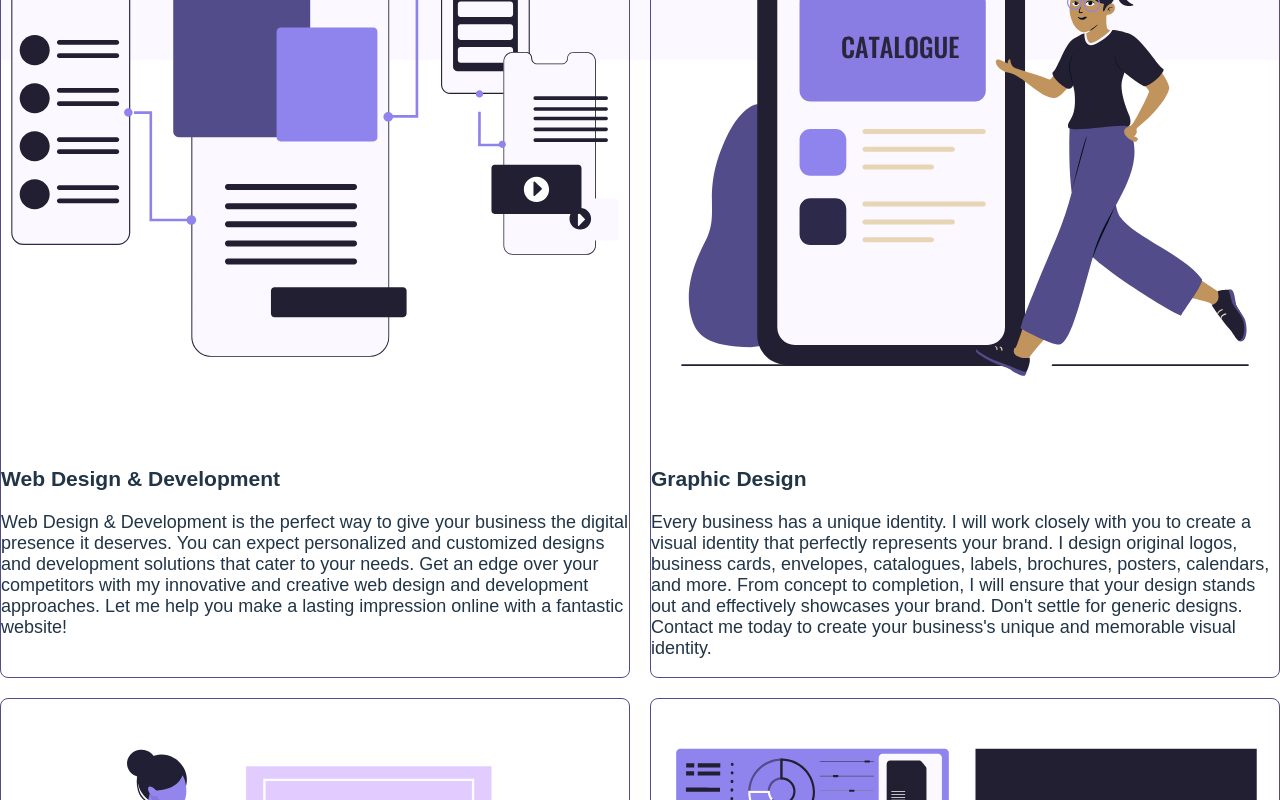
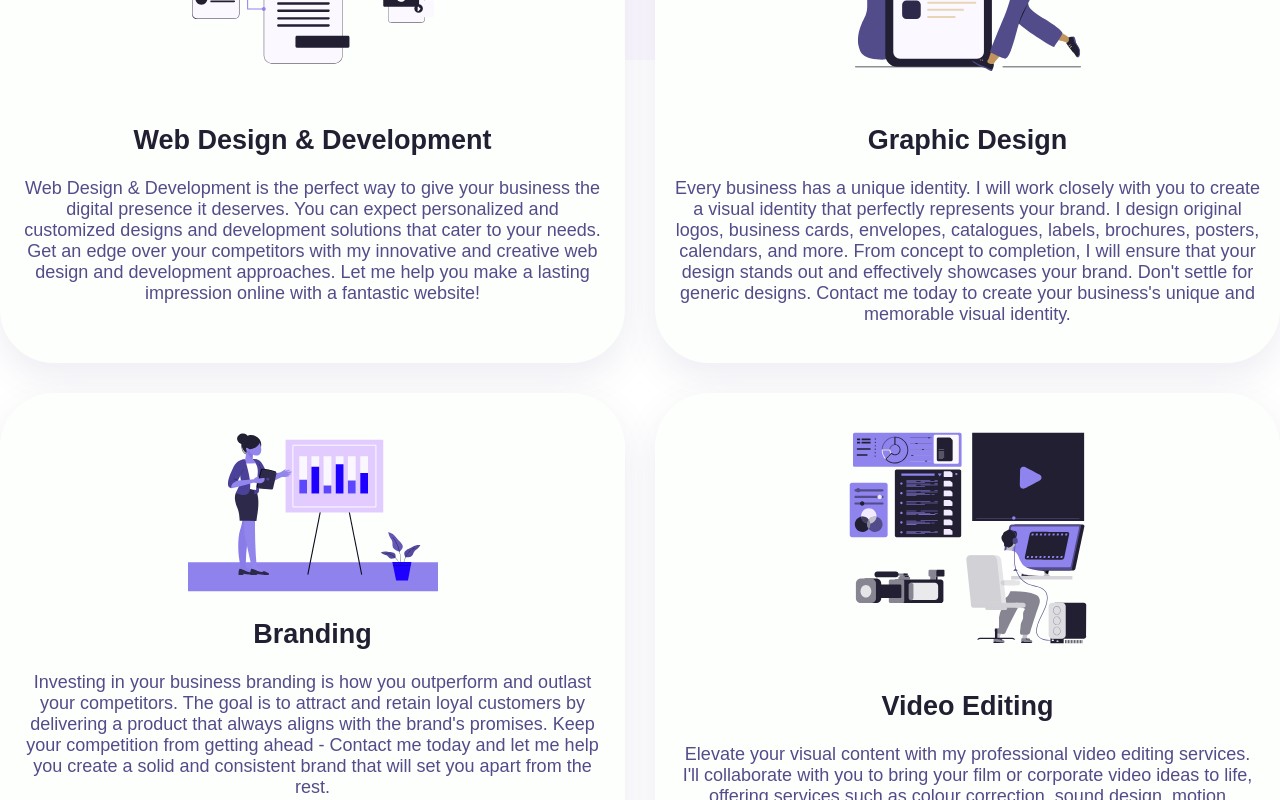
Before and after one commit to xkolsha/React-Portfolio, a React (Vite) app: page / in a window 1280 px wide. Shown: the part 740-1540 px from the top of the page. Built offline with nearby package versions, Linux system fonts and the light colour scheme.

Commit message:
refactor services

```diff
--- a/src/components/ServiceCard.jsx
+++ b/src/components/ServiceCard.jsx
@@ -1,15 +1,14 @@
 import React from "react";
 import Lottie from "lottie-react";
-import "../styles/ServiceCard.css";
 
-const ServiceCard = ({ title, description, animationData }) => {
-  return (
-    <div className="service-card">
+const ServiceCard = ({ title, description, animationData }) => (
+  <div className="service-card">
+    <div className="lottie-container">
       <Lottie animationData={animationData} />
-      <h3>{title}</h3>
-      <p>{description}</p>
     </div>
-  );
-};
+    <h2 className="service-title">{title}</h2>
+    <p className="service-description">{description}</p>
+  </div>
+);
 
 export default ServiceCard;
--- a/src/styles/ServiceCard.css
+++ /dev/null
@@ -1,20 +0,0 @@
-.service-card {
-  border: 1px solid var(--grey);
-  border-radius: 8px;
-  overflow: hidden;
-}
-
-.service-image {
-  width: 100%;
-  height: auto;
-}
-
-.service-title {
-  font-size: 1.5rem;
-  color: var(--primary-dark);
-}
-
-.service-description {
-  font-size: 1rem;
-  color: var(--grey);
-}
--- a/src/styles/Services.css
+++ b/src/styles/Services.css
@@ -1,5 +1,32 @@
 .services-container {
-  display: grid;
-  grid-template-columns: 1fr 1fr;
-  gap: 20px;
+  display: flex;
+  flex-wrap: wrap;
+  justify-content: space-between;
+  margin: 0 -15px; /* Adjusts for the padding on each card */
 }
+
+.service-card {
+  flex: 0 0 calc(50% - 30px); /* Makes it two cards per row */
+  margin: 15px;
+  padding: 20px;
+  box-shadow: 0 0.75em 2em rgba(83, 76, 138, 0.1);
+  background-color: #fdfffc;
+  border-radius: 3em;
+  text-align: center;
+}
+
+.lottie-container {
+  width: 100%;
+  max-width: 250px;
+  margin: auto;
+}
+
+.service-title {
+  font-size: 1.5rem;
+  color: var(--primary-dark);
+}
+
+.service-description {
+  font-size: 1rem;
+  color: var(--grey);
+}
```
